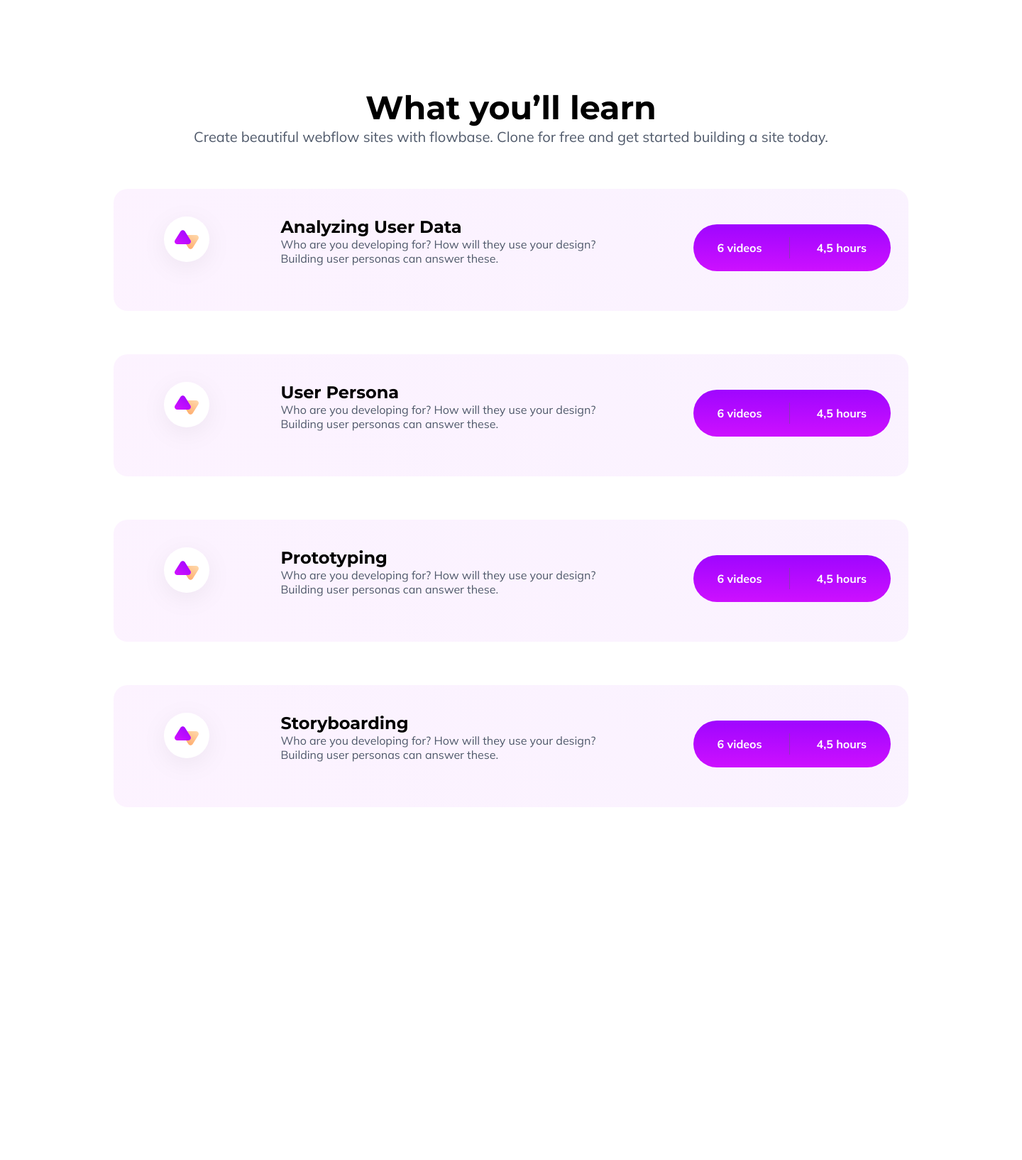
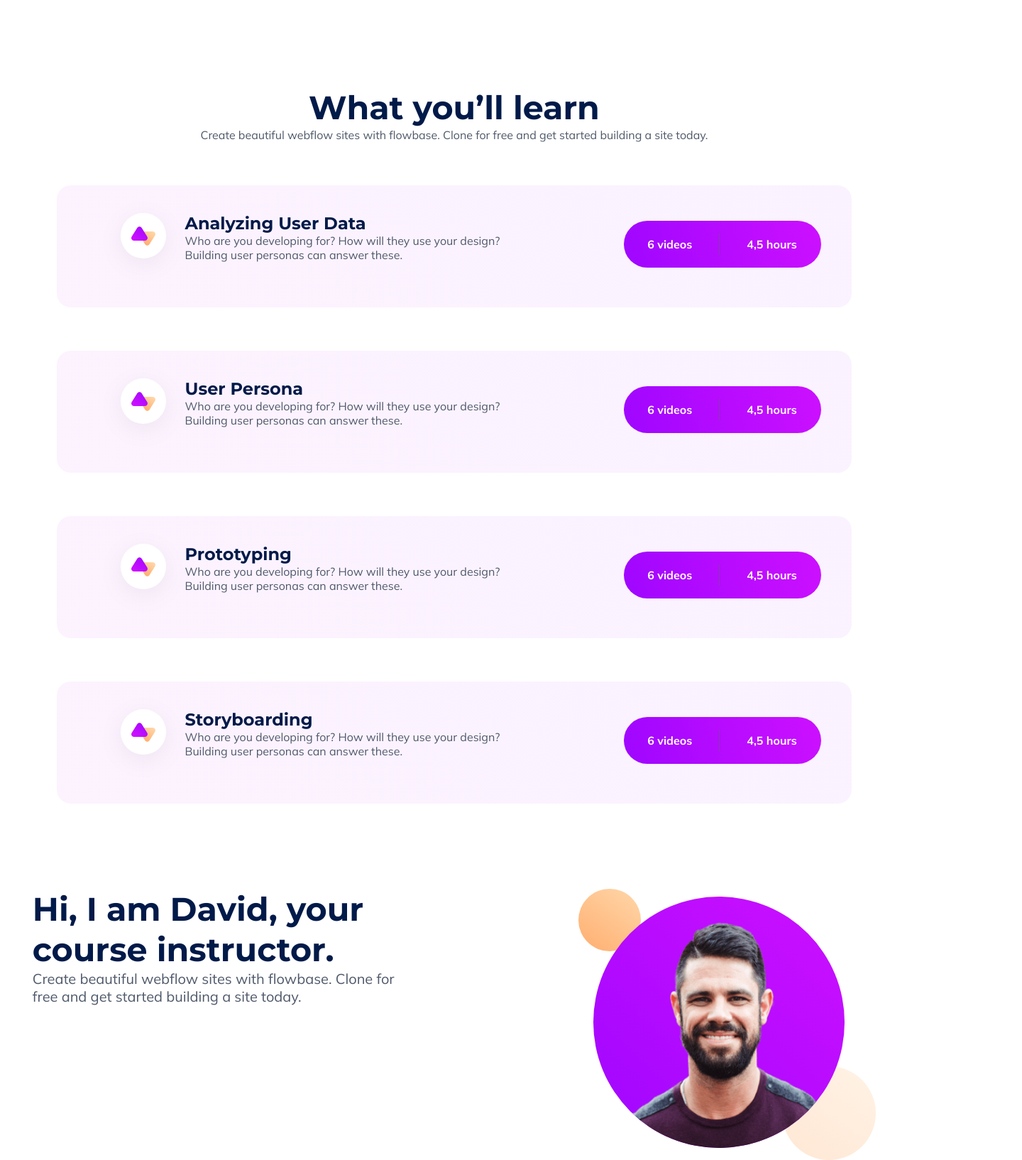
Before and after one commit to Bekansm/AlphaProject, a plain HTML site: page index.html in a window 1280 px wide. Shown: the part 1100-2734 px from the top of the page at 71% size, 1440 px wide, since content can reach past the window. Before the commit the page ends 2237 px from the top, so only its background shows below. Drawn offline with Linux system fonts and the light colour scheme.

Commit message:
section 4

```diff
--- a/index.html
+++ b/index.html
@@ -23,7 +23,7 @@
 			<div class="nav__blocks">
 				<div class="nav__block">
 					<a href="#" class="logo nav__block__element"
-            ><img src="/src/img/Logo.svg" alt=""
+						><img src="src/img/Logo.svg" alt=""
 					/></a>
 					<a href="" class="maintext nav__block__element">Course topic</a>
 					<a href="" class="maintext nav__block__element">What student say</a>
@@ -31,7 +31,7 @@
 
 				<div class="nav__block">
 					<a href="" class="maintext nav__block__element">Sign in</a>
-          <a href="" class="button nav__block__element">Get Started</a>
+					<a href="" class="button nav__button">Get Started</a>
 				</div>
 			</div>
 		</nav>
@@ -39,11 +39,11 @@
 		<!-- Section 1 -->
 		<div class="section1">
 			<!--Left square-->
-      <div class="section1__element1">
+			<div class="section1__element1 pink_background">
 				<div class="section1__element1__info">
 					<div class="info__content">
-            <div class="section1__element1__title maintext">
-              <h2>Learn no-code tools today.</h2>
+						<div class="section1__element1__title title">
+							<h1>Learn no-code tools today.</h1>
 						</div>
 						<div class="section1__element1__decrtiption description_text">
 							<p>
@@ -51,7 +51,7 @@
 								get started building a site today.
 							</p>
 						</div>
-            <a href="" class="button">Get Started</a>
+						<a href="" class="button section1__button">Get Started</a>
 					</div>
 					<div class="info__students">
 						<div class="students_image">
@@ -68,47 +68,54 @@
 			<!--Right square-->
 			<div class="section1__element2">
 				<div class="element2__play">
-          <img src="/src/img/Play.svg" alt="play video button" />
+					<img src="src/img/Play.svg" alt="play video button" />
 				</div>
 			</div>
 		</div>
-
 
 		<!-- Section 2-->
 		<div class="section2">
 			<div class="status_table">
 				<div class="status_table__element">
-          <div class="status_table__numbers">12,201</div>
+					<div class="status_table__numbers title">12,201</div>
 					<div class="status_table__text">happy students</div>
 				</div>
 				<div class="devider"></div>
 				<div class="status_table__element">
-          <div class="status_table__numbers">3,291</div>
+					<div class="status_table__numbers title">3,291</div>
 					<div class="status_table__text">lectures</div>
 				</div>
 				<div class="devider"></div>
 				<div class="status_table__element">
-          <div class="status_table__numbers">1,291</div>
+					<div class="status_table__numbers title">1,291</div>
 					<div class="status_table__text">5 star reviews</div>
 				</div>
 			</div>
 		</div>
 
-
 		<!-- Section 3-->
 		<div class="section3">
 			<div class="section3__heading">
-        <div class="heading__title">What you’ll learn</div>
-        <div class="heading__desc description_text">Create beautiful webflow sites with flowbase. Clone for
-          free and get started building a site today. </div>
+				<div class="heading__title title">What you’ll learn</div>
+				<div class="heading__desc description_text">
+					Create beautiful webflow sites with flowbase. Clone for free and get
+					started building a site today.
+				</div>
 			</div>
 
 			<div class="section3__boxes">
-<div class="box">
-  <div class="box__logo"><div class="circle"><img src="/src/img/Icon.svg" alt="company icon"></div></div>
+				<div class="box pink_background">
+					<div class="box__logo">
+						<div class="logo__circle circle">
+							<img src="src/img/Icon.svg" alt="company icon" />
+						</div>
+					</div>
 					<div class="box__text">
-    <div class="box__text__header">Analyzing User Data</div>
-    <div class="box__text__desc description_text">Who are you developing for? How will they use your design? Building user personas can answer these.</div>
+						<div class="box__text__header title">Analyzing User Data</div>
+						<div class="box__text__desc description_text">
+							Who are you developing for? How will they use your design?
+							Building user personas can answer these.
+						</div>
 					</div>
 					<div class="box__button button">
 						<div class="box__button__text">6 videos</div>
@@ -116,11 +123,18 @@
 						<div class="box__button__text">4,5 hours</div>
 					</div>
 				</div>
-<div class="box">
-  <div class="box__logo"><div class="circle"><img src="/src/img/Icon.svg" alt="company icon"></div></div>
+				<div class="box pink_background">
+					<div class="box__logo">
+						<div class="logo__circle circle">
+							<img src="src/img/Icon.svg" alt="company icon" />
+						</div>
+					</div>
 					<div class="box__text">
-    <div class="box__text__header">User Persona</div>
-    <div class="box__text__desc description_text">Who are you developing for? How will they use your design? Building user personas can answer these.</div>
+						<div class="box__text__header title">User Persona</div>
+						<div class="box__text__desc description_text">
+							Who are you developing for? How will they use your design?
+							Building user personas can answer these.
+						</div>
 					</div>
 					<div class="box__button button">
 						<div class="box__button__text">6 videos</div>
@@ -128,11 +142,18 @@
 						<div class="box__button__text">4,5 hours</div>
 					</div>
 				</div>
-<div class="box">
-  <div class="box__logo"><div class="circle"><img src="/src/img/Icon.svg" alt="company icon"></div></div>
+				<div class="box pink_background">
+					<div class="box__logo">
+						<div class="logo__circle circle">
+							<img src="src/img/Icon.svg" alt="company icon" />
+						</div>
+					</div>
 					<div class="box__text">
-    <div class="box__text__header">Prototyping</div>
-    <div class="box__text__desc description_text">Who are you developing for? How will they use your design? Building user personas can answer these.</div>
+						<div class="box__text__header title">Prototyping</div>
+						<div class="box__text__desc description_text">
+							Who are you developing for? How will they use your design?
+							Building user personas can answer these.
+						</div>
 					</div>
 					<div class="box__button button">
 						<div class="box__button__text">6 videos</div>
@@ -140,11 +161,18 @@
 						<div class="box__button__text">4,5 hours</div>
 					</div>
 				</div>
-<div class="box">
-  <div class="box__logo"><div class="circle"><img src="/src/img/Icon.svg" alt="company icon"></div></div>
+				<div class="box pink_background">
+					<div class="box__logo">
+						<div class="logo__circle circle">
+							<img src="src/img/Icon.svg" alt="company icon" />
+						</div>
+					</div>
 					<div class="box__text">
-    <div class="box__text__header">Storyboarding</div>
-    <div class="box__text__desc description_text">Who are you developing for? How will they use your design? Building user personas can answer these.</div>
+						<div class="box__text__header title">Storyboarding</div>
+						<div class="box__text__desc description_text">
+							Who are you developing for? How will they use your design?
+							Building user personas can answer these.
+						</div>
 					</div>
 					<div class="box__button button">
 						<div class="box__button__text">6 videos</div>
@@ -155,5 +183,25 @@
 			</div>
 		</div>
 
+		<!-- Section 4-->
+		<div class="section4">
+			<div class="section4__info">
+				<div class="info__title title">
+					Hi, I am David, your course instructor.
+				</div>
+				<div class="info__desc description_text">
+					Create beautiful webflow sites with flowbase. Clone for free and get
+					started building a site today.
+				</div>
+			</div>
+
+			<div class="section4__photo">
+				<div class="photo__circle left_circle circle"></div>
+				<div class="photo__main circle">
+					<img src="src/img/Pastor-2016-headshot-3.png" alt="" />
+				</div>
+				<div class="photo__circle circle right_circle"></div>
+			</div>
+		</div>
 	</body>
 </html>
--- a/style.css
+++ b/style.css
@@ -5,6 +5,7 @@ body {
 	padding: 0px;
 	display: inline-block;
 	height: 2000px;
+	width: 100%;
 }
 * {
 	margin: 0;
@@ -13,32 +14,62 @@ body {
 	word-break: keep-all;
 }
 /* Text Styles */
+.title {
+	font-family: "Montserrat", sans-serif;
+	font-weight: bold;
+	color: #001a49;
+}
 
 .maintext {
-    color: #001A49;
-    font-family: 'Mulish', sans-serif;
-font-weight:bold;
-
+	color: #001a49;
+	font-family: "Mulish", sans-serif;
+	font-weight: bold;
 }
 
-a:hover, a:visited, a {
+a:hover,
+a:visited,
+a {
 	font-style: normal;
 	text-decoration: none;
-    cursor:pointer;
-
+	cursor: pointer;
 }
 
 .description_text {
-    color: #4F596A;
-    font-size: 20px;
-    font-family: 'Mulish', sans-serif;
+	color: #4f596a;
+	font-family: "Mulish", sans-serif;
+}
 
+/* Elements */
+
+.button {
+	background: linear-gradient(-108deg, #cd10ff, #9f06ff);
+	color: white;
+	font-family: "Mulish", sans-serif;
+	font-weight: bold;
+	width: fit-content;
+	border-radius: 33px;
 }
+
+.pink_background {
+	background: linear-gradient(
+		45deg,
+		rgb(205, 16, 255, 0.05),
+		rgb(159, 6, 255, 0.05)
+	);
+	border-radius: 20px;
+}
+
+.circle {
+	position: absolute;
+	border-radius: 50%;
+}
+/* Navigation Menu */
+
 .logo {
 	width: 198.22px;
 	height: 39.72px;
 }
-nav{
+nav {
 	height: 101px;
 	padding-top: 20px;
 }
@@ -57,19 +88,12 @@ nav{
 	align-items: center;
 }
 
-
-
-.button {
-    background: linear-gradient(0deg,#CD10FF, #9F06FF);
-    color: white;
+.nav__button {
 	font-size: 16px;
-    font-family: 'Mulish', sans-serif;
-    font-weight:bold;
-    width: fit-content;
-    border-radius: 33px;
 	padding: 15px 30px;
 }
 
+/* Section1 */
 .section1 {
 	display: flex;
 	width: 100%;
@@ -78,10 +102,10 @@ nav{
 }
 .section1__element1 {
 	display: flex;
+	position: relative;
+	left: 0px;
 	height: 700px;
 	min-width: 1090px;
-    background: linear-gradient(45deg, rgb(205, 16, 255, 0.05), rgb(159, 6, 255, 0.05));
-    border-radius: 20px;
 }
 
 .section1__element1__info {
@@ -101,25 +125,24 @@ nav{
 	flex-direction: column;
 	gap: 40px;
 }
-.info__students{
+.info__students {
 	display: flex;
 	flex-direction: row;
 	align-items: center;
 }
-.students_image{
+.students_image {
 	margin-left: 20px;
 	width: 121px;
 	display: flex;
 	align-items: center;
-
 }
-.students__text{
-    color: #4F596A;
-    font-family: 'Mulish', sans-serif;
+.students__text {
+	color: #4f596a;
+	font-family: "Mulish", sans-serif;
 	font-weight: regular;
 }
 .students__text span {
-    color: #9F07FF;
+	color: #9f07ff;
 }
 .image_section1 {
 	height: 50px;
@@ -127,64 +150,58 @@ nav{
 	margin-left: -20px;
 }
 
-.section1__element1__info .button {
+.section1__button {
 	padding: 21px 49px;
 	font-size: 20px;
 }
 
 .section1__element1__title {
-
-
-font-size: 60px;
-font-family: 'Montserrat', sans-serif;
-font-weight:bold;
 	letter-spacing: -1px;
 	line-height: 68px;
 }
-
+h1 {
+	font-size: 60px;
+}
 
 .section1__element2 {
 	display: flex;
-margin-left:-240px;
+	position: absolute;
+	right: 0px;
 	height: 360px;
 	min-width: 590px;
-    background-color: #001A49;
+	background-color: #001a49;
 	border-top-left-radius: 20px;
 	border-bottom-left-radius: 20px;
-    filter: drop-shadow(0px 32px 44px #818A8C);
+	filter: drop-shadow(0px 32px 44px #818a8c);
 }
-
 
 .element2__play {
 	margin: auto;
 }
-
 
 /* Section 2 */
 
 .status_table {
 	display: flex;
 	flex-direction: row;
-justify-content:space-evenly;
+	justify-content: space-evenly;
 	align-items: center;
-    margin: 100px  auto;
+	margin: 100px auto;
 	width: 1120px;
 	height: 172px;
 	background-color: white;
-border: 1px solid #E7EAEB;
+	border: 1px solid #e7eaeb;
 	border-radius: 21px;
 }
 
-.status_table__numbers{
+.status_table__numbers {
 	font-size: 40px;
-font-family: 'Montserrat', sans-serif;
-font-weight:bold;
 	text-align: center;
 }
 
 .status_table__text {
-    color: #4F596A;
-    font-family: 'Mulish', sans-serif;
+	color: #4f596a;
+	font-family: "Mulish", sans-serif;
 	font-weight: regular;
 	text-align: center;
 }
@@ -192,7 +209,7 @@ text-align: center;
 .devider {
 	width: 1px;
 	height: 112px;
-    background-color: #E7EAEB;
+	background-color: #e7eaeb;
 }
 
 /* Section 3 */
@@ -203,18 +220,14 @@ text-align: center;
 	margin-top: 150px;
 }
 
-.heading__title{
+.heading__title {
 	font-size: 46px;
-font-family: 'Montserrat', sans-serif;
-font-weight:bold;
-text-align: center;
-
-}
-
-.heading__desc{
 	text-align: center;
 }
 
+.heading__desc {
+	text-align: center;
+}
 
 .box {
 	display: flex;
@@ -222,27 +235,23 @@ text-align: center;
 	justify-content: space-around;
 	width: 1120px;
 	height: 172px;
-    background: linear-gradient(45deg, rgb(205, 16, 255, 0.05), rgb(159, 6, 255, 0.05));
-    border-radius: 20px;
 	margin-top: 61px;
 	margin-left: auto;
 	margin-right: auto;
 	gap: 30px;
 }
 
-.circle {
+.logo__circle {
 	display: flex;
 	margin-top: 39px;
 	margin-left: 46px;
-
 	width: 64px;
 	height: 64px;
-    border-radius: 50%;
 	background-color: white;
-    filter: drop-shadow(0px 8px 16px rgb(0,0,0,0.0535));
+	filter: drop-shadow(0px 8px 16px rgb(0, 0, 0, 0.0535));
+}
 
-}
-.circle img {
+.logo__circle img {
 	width: 40px;
 	height: 33px;
 	margin: auto;
@@ -255,16 +264,14 @@ margin-left: 46px;
 
 .box__text__header {
 	font-size: 24px;
-    font-family: 'Montserrat', sans-serif;
-    font-weight:bold;
 }
 
-.box__text__desc{
+.box__text__desc {
 	width: 501px;
 	font-size: 16px;
 }
 
-.box__button{
+.box__button {
 	display: flex;
 	flex-direction: row;
 	gap: 38px;
@@ -272,10 +279,78 @@ margin-left: 46px;
 	justify-content: center;
 	height: 66px;
 	width: 278px;
-    margin-top:50px;
+	margin-top: 50px;
 }
-.box__button_devider{
+.box__button_devider {
 	width: 1px;
 	height: 30px;
-    background-color: #8639B5;
+	background-color: #8639b5;
 }
+
+/* Section 4 */
+
+.section4 {
+	display: flex;
+	flex-direction: row;
+	margin-top: 120px;
+	justify-content: space-around;
+	gap: 141px;
+}
+
+.section4__info {
+	width: 537px;
+}
+
+.info__title {
+	font-size: 46px;
+}
+
+.info__desc {
+	font-size: 20px;
+}
+
+.section4__photo {
+	position: relative;
+	width: 419px;
+	height: 382px;
+}
+
+.photo__main {
+	display: flex;
+	position: absolute;
+	left: 21px;
+	top: 11px;
+	overflow: hidden;
+	width: 354px;
+	height: 354px;
+	background: linear-gradient(-136deg, #cd10ff, #9f06ff);
+	z-index: 100;
+}
+
+.photo__main img {
+	margin-top: 24px;
+	width: 372px;
+	height: 372px;
+}
+.photo__circle {
+	position: static;
+
+	background: linear-gradient(-144deg, rgb(255, 215, 169), rgb(255, 174, 112));
+}
+
+.left_circle {
+	width: 88px;
+	height: 88px;
+	top: 0px;
+	left: 0px;
+}
+
+.right_circle {
+	position: absolute;
+	right: 0px;
+	bottom: 0px;
+	opacity: 0.3;
+	width: 132px;
+	height: 132px;
+	z-index: 1;
+}
```
Also changed, not shown: src/img/Pastor-2016-headshot-3.png (added). Lines whose indentation alone changed are shown as unchanged.
